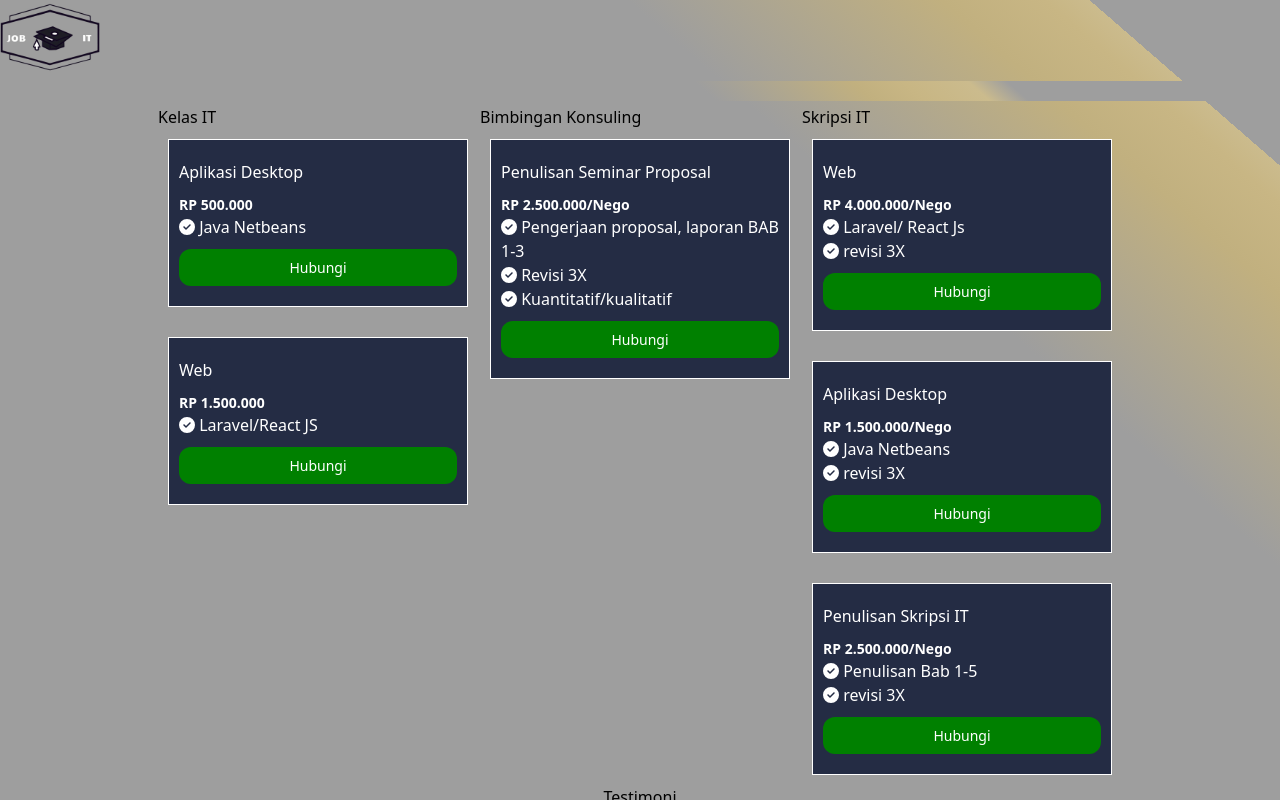
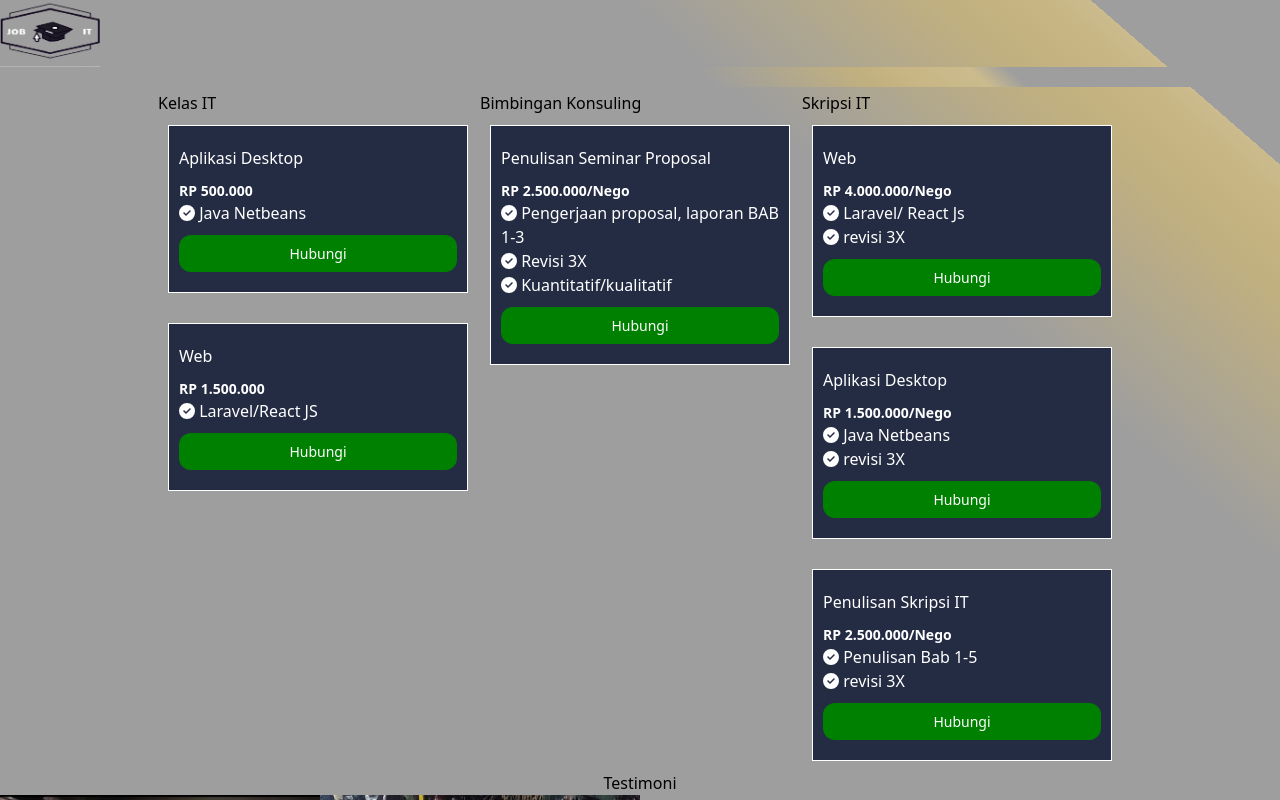
Before and after one commit to haycalrh21/darkjob, a React (Create React App) app: page / in a window 1280 px wide. Shown: the top 800 px of the page. Built offline with nearby package versions, Linux system fonts and the light colour scheme.

Commit message:
update minggu

```diff
--- a/src/Template/Header.js
+++ b/src/Template/Header.js
@@ -10,7 +10,7 @@ const Header = ({ scrollToLayanan, scrollToKelasIT }) => {
 
   return (
     <div>
-<img src={process.env.PUBLIC_URL + '/inioke.jpg'} style={{ width: '100px' }} alt="1" />
+<img src={process.env.PUBLIC_URL + '/inioke1.png'} style={{ width: '100px' }} alt="1" />
 
     <header className='' style={{ background: 'linear-gradient(41deg, rgba(158,158,158,1) 55%, rgba(193,176,127,1) 67%, rgba(200,182,132,1) 71%, rgba(203,187,141,1) 76%, rgba(158,158,158,1) 79%)', color: '#DCD7C9', padding: '10px' }}>
 
```
Also changed, not shown: public/Inioke1.png (added).
